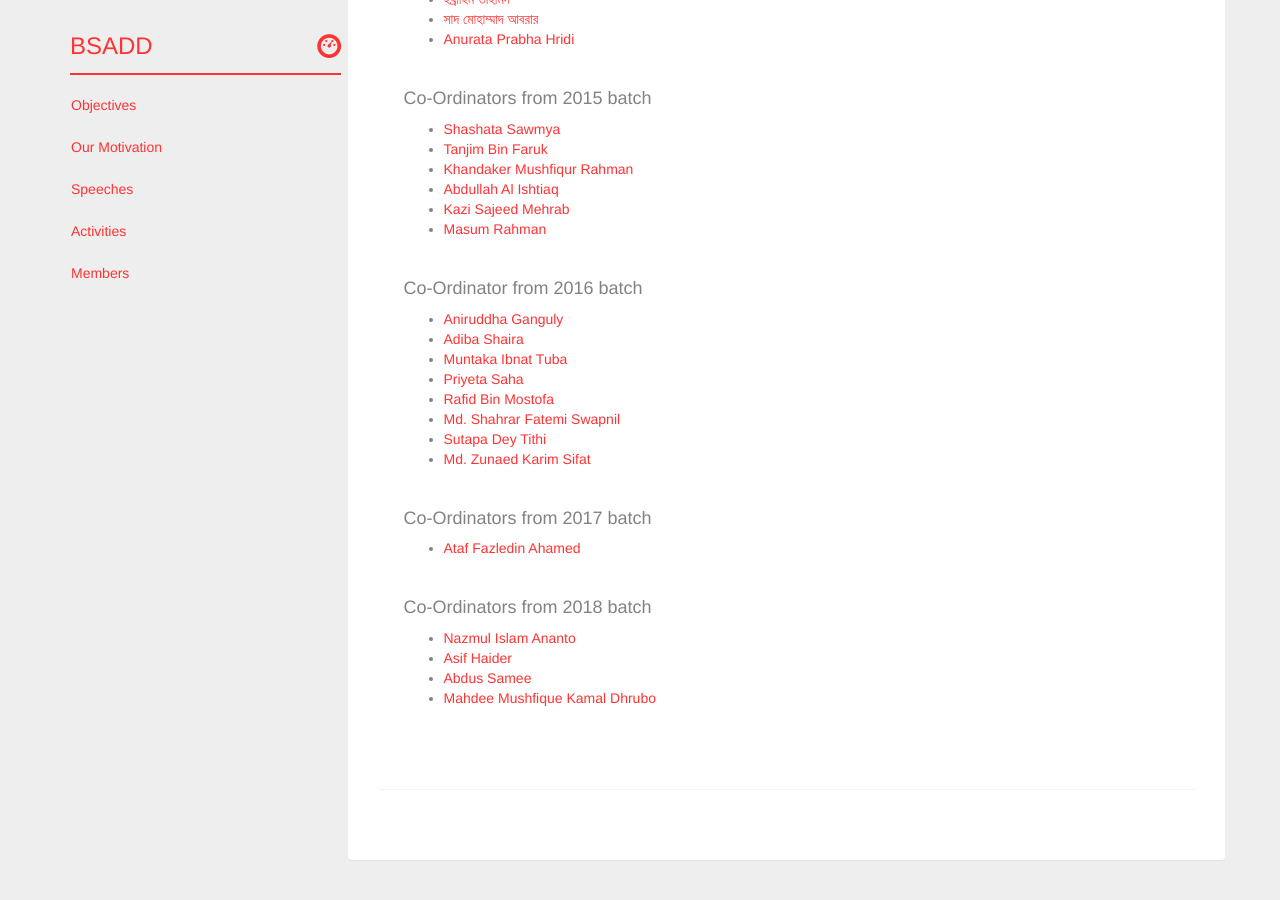
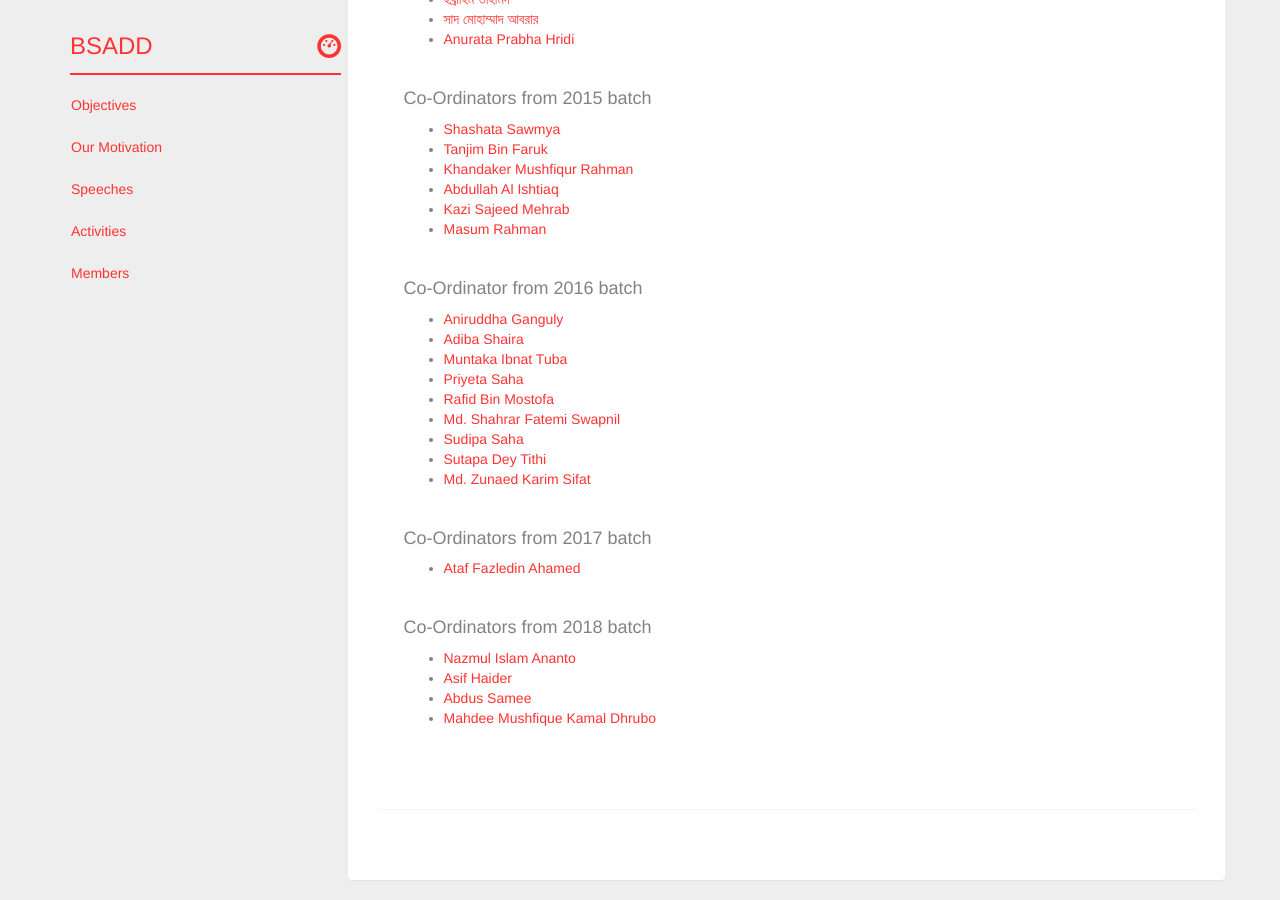
Before and after one commit to bsadd/bsadd.github.io, a Jekyll site: the page built from index.html, in a window 1280 px wide and 900 px high, scrolled down 5572 px. Built offline with Jekyll 4.4.1, drawn with Linux system fonts in a browser that asks for light colours.

Commit message:
another name on coordinator's list

```diff
--- a/_data/members.yml
+++ b/_data/members.yml
@@ -152,6 +152,8 @@
       link: https://www.linkedin.com/in/rebornplusplus/
     - name: Md. Shahrar Fatemi Swapnil
       link: https://www.linkedin.com/in/md-shahrar-fatemi-9b7977141/
+    - name: Sudipa Saha
+      link: https://www.linkedin.com/in/sudipa-saha-7633341aa/
     - name: Sutapa Dey Tithi
       link: https://www.linkedin.com/in/sutapa-dey-tithi-995399157/
     - name: Md. Zunaed Karim Sifat
```
